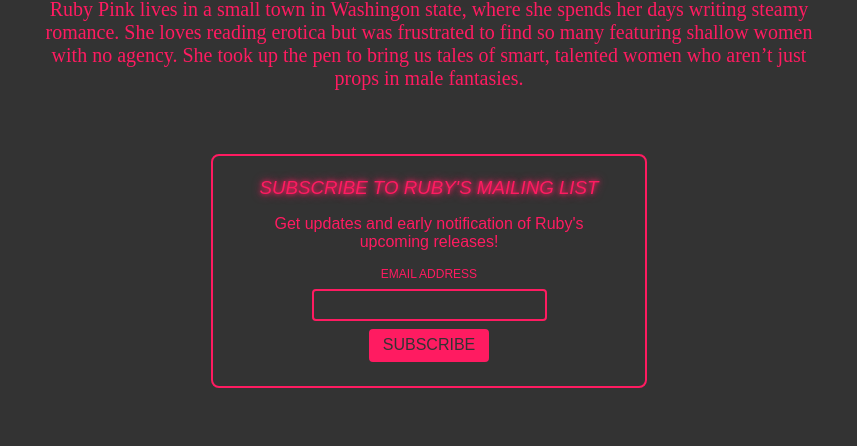
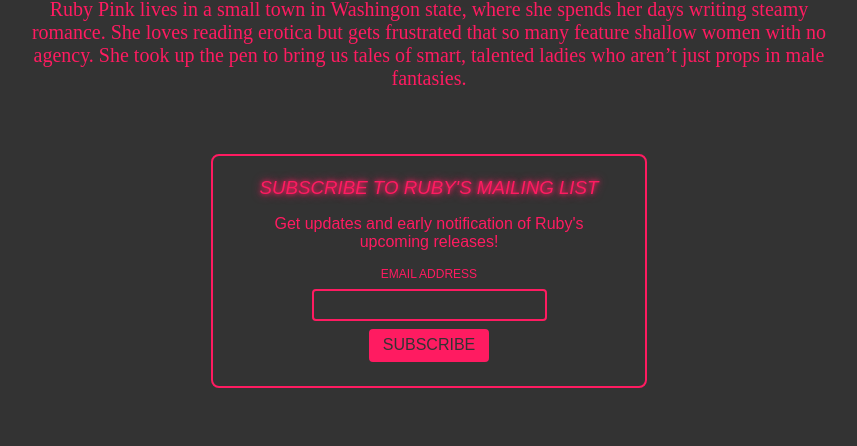
Before and after one commit to rubypinkromance/rubypinkromance.github.io, a plain HTML site: page index.html in a window 1280 px wide. Shown: the part 298-744 px from the top of the page, without its empty margins (211-1068 px from the left). Drawn offline with Linux system fonts and the light colour scheme.

Commit message:
Update index.html

```diff
--- a/index.html
+++ b/index.html
@@ -15,10 +15,10 @@
     <p class="lead">
         Ruby Pink lives in a small town in Washingon state,
         where she spends her days writing steamy romance.
-        She loves reading erotica but was frustrated
-        to find so many featuring shallow women with no agency.
-        She took up the pen to bring us tales of smart, talented women
-        who aren’t just props in male fantasies.
+        She loves reading erotica but gets frustrated
+        that so many feature shallow women with no agency.
+        She took up the pen to bring us tales of smart, talented
+        ladies who aren’t just props in male fantasies.
     </p>
     <p class="lead">
     </p>
```
